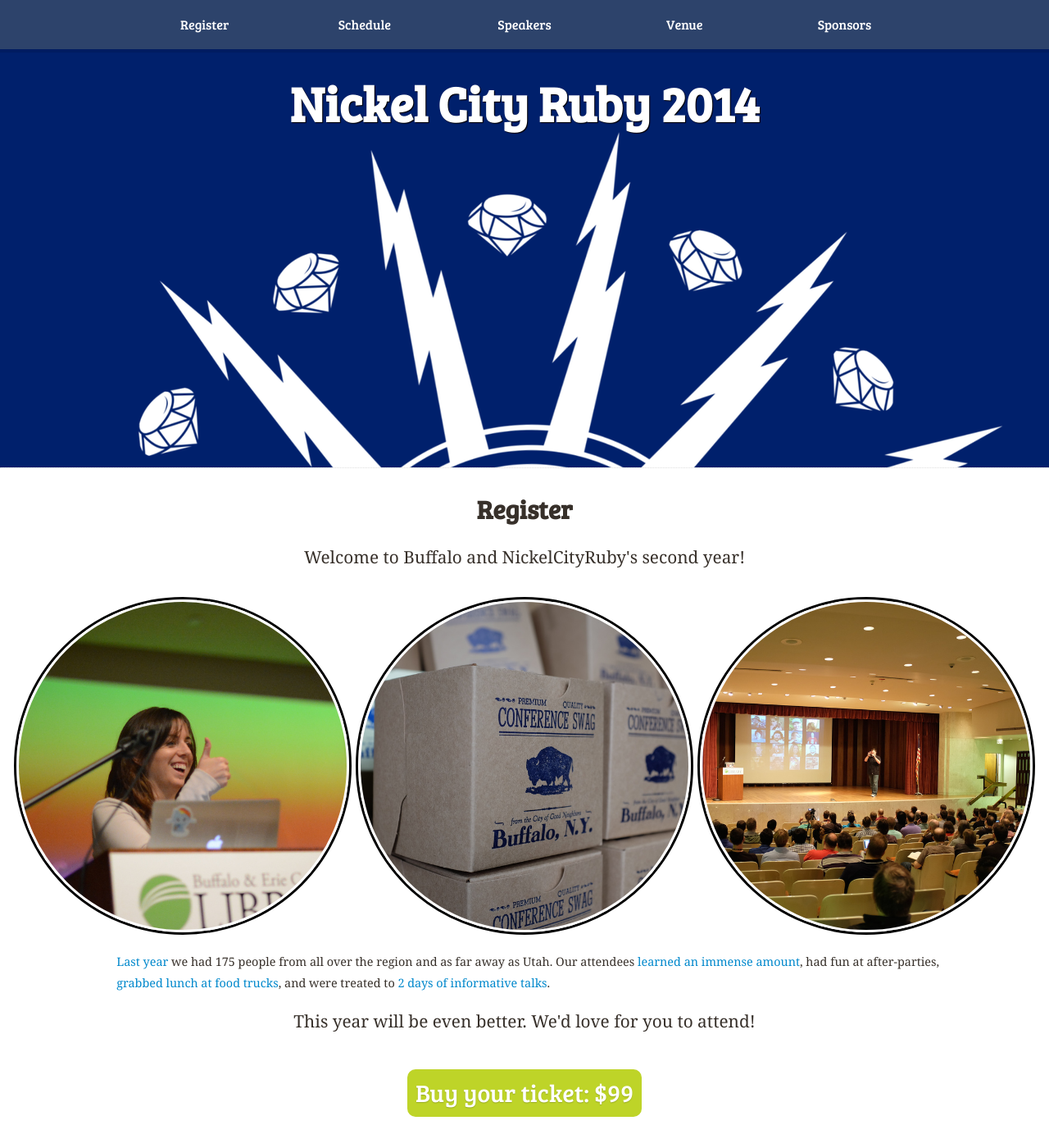
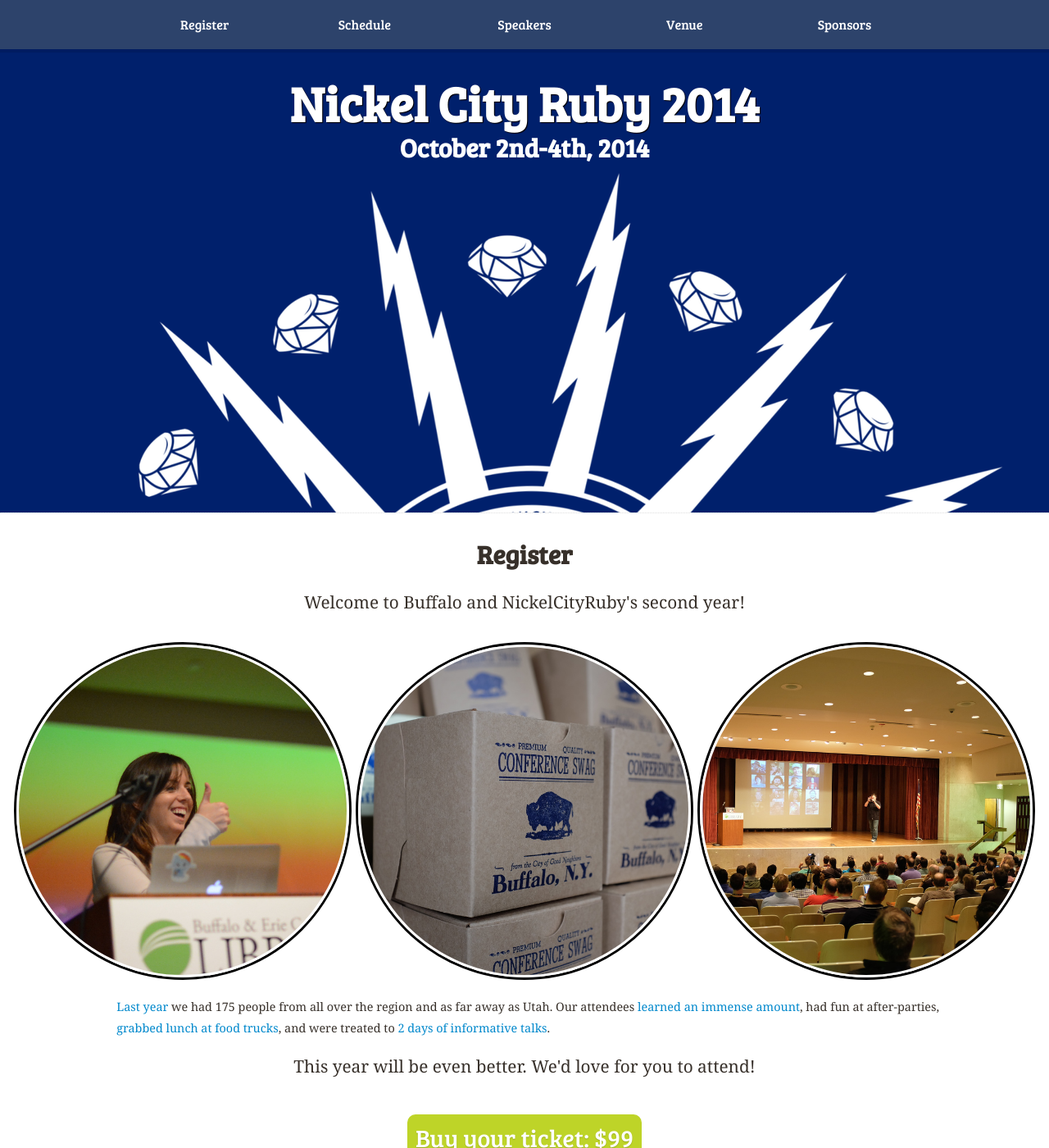
Before and after one commit to nysmakers/nysmakers.github.io, a Jekyll site: the page built from index.html, in a window 1280 px wide and 1400 px high. Shown: the whole window at 82% size. Built offline with Jekyll 4.4.1, drawn with Linux system fonts in a browser that asks for light colours; some web fonts are replaced; comment, search, counter and statistics services are not loaded.

Commit message:
More prominent date

```diff
--- a/2014/stylesheets/responsive.css
+++ b/2014/stylesheets/responsive.css
@@ -137,8 +137,8 @@
   background: url("/images/flag_white.png") no-repeat;
   background-color: #00206c;
   background-size: 1280px;
-  background-position: 50% 150px;
-  height: 525px;
+  background-position: 50% 200px;
+  height: 580px;
   z-index: 100;
   padding-top: 45px;
   margin-bottom: 0; }
@@ -151,7 +151,12 @@
     font-size: 60px;
     line-height: 60px; }
   #banner h1 {
-    text-align: center; }
+    text-align: center;
+    margin-bottom: 5px; }
+  #banner h2 {
+    text-align: center;
+    color: #fff;
+    text-shadow: none; }
   @media screen and (max-width: 40em) {
     #banner {
       padding-top: 0;
--- a/index.html
+++ b/index.html
@@ -15,6 +15,10 @@
 
 <section class="row-fluid" id="banner">
   <h1 class="span8 offset2"><a href="/" title="Nickel City Ruby 2014">Nickel City Ruby 2014</a></h1>
+
+  <h2 class="text-center">
+    October 2nd-4th, 2014
+  </h2>
 </section>
 
 <div id="contentContainer">
--- a/javascripts/application.js
+++ b/javascripts/application.js
@@ -1 +1 @@
-// Generated by CoffeeScript 1.6.3
+// Generated by CoffeeScript 1.7.1
```
Also changed, not shown: 2014/stylesheets/scss/responsive.scss (+9 -2 lines).
